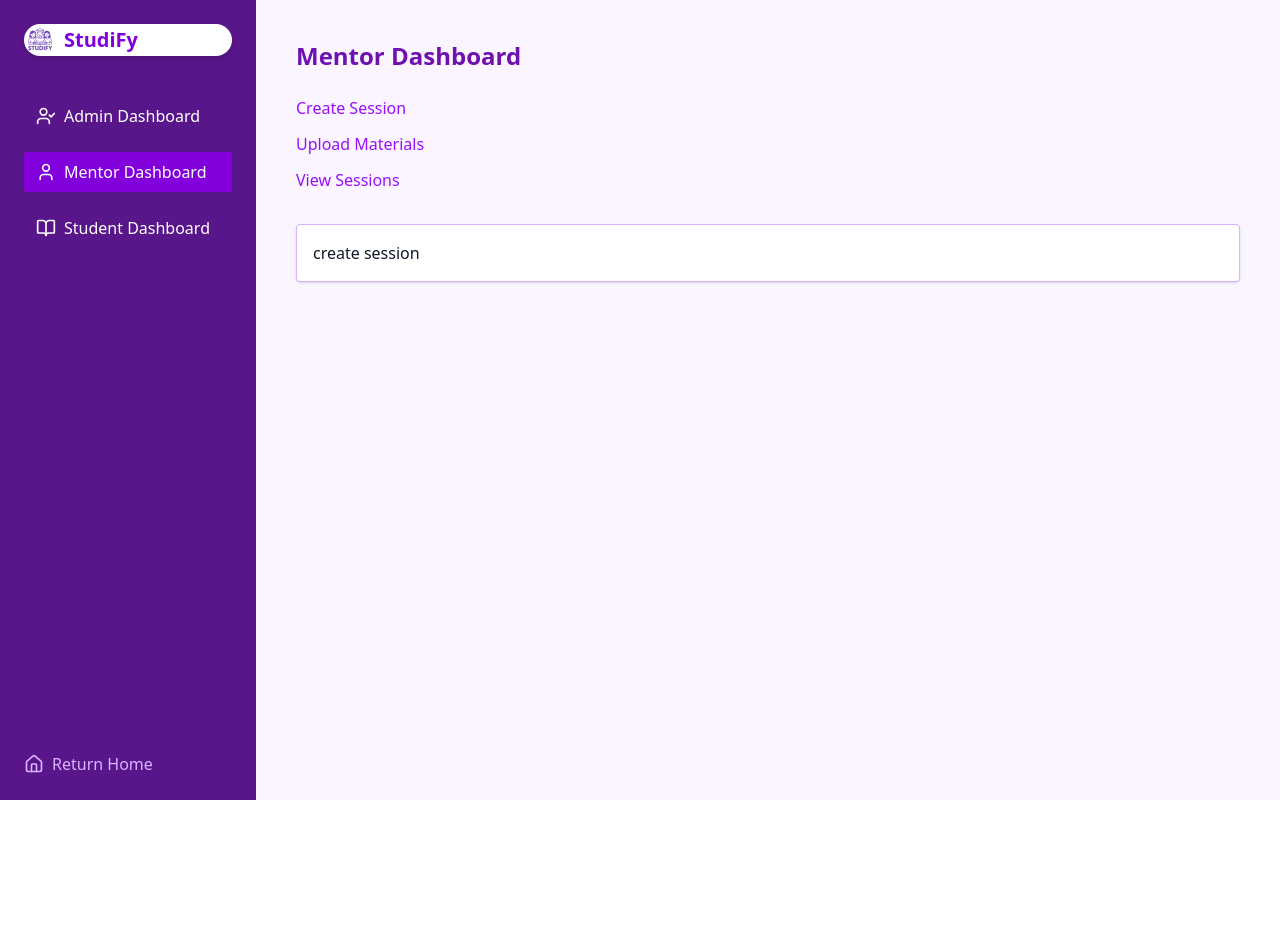
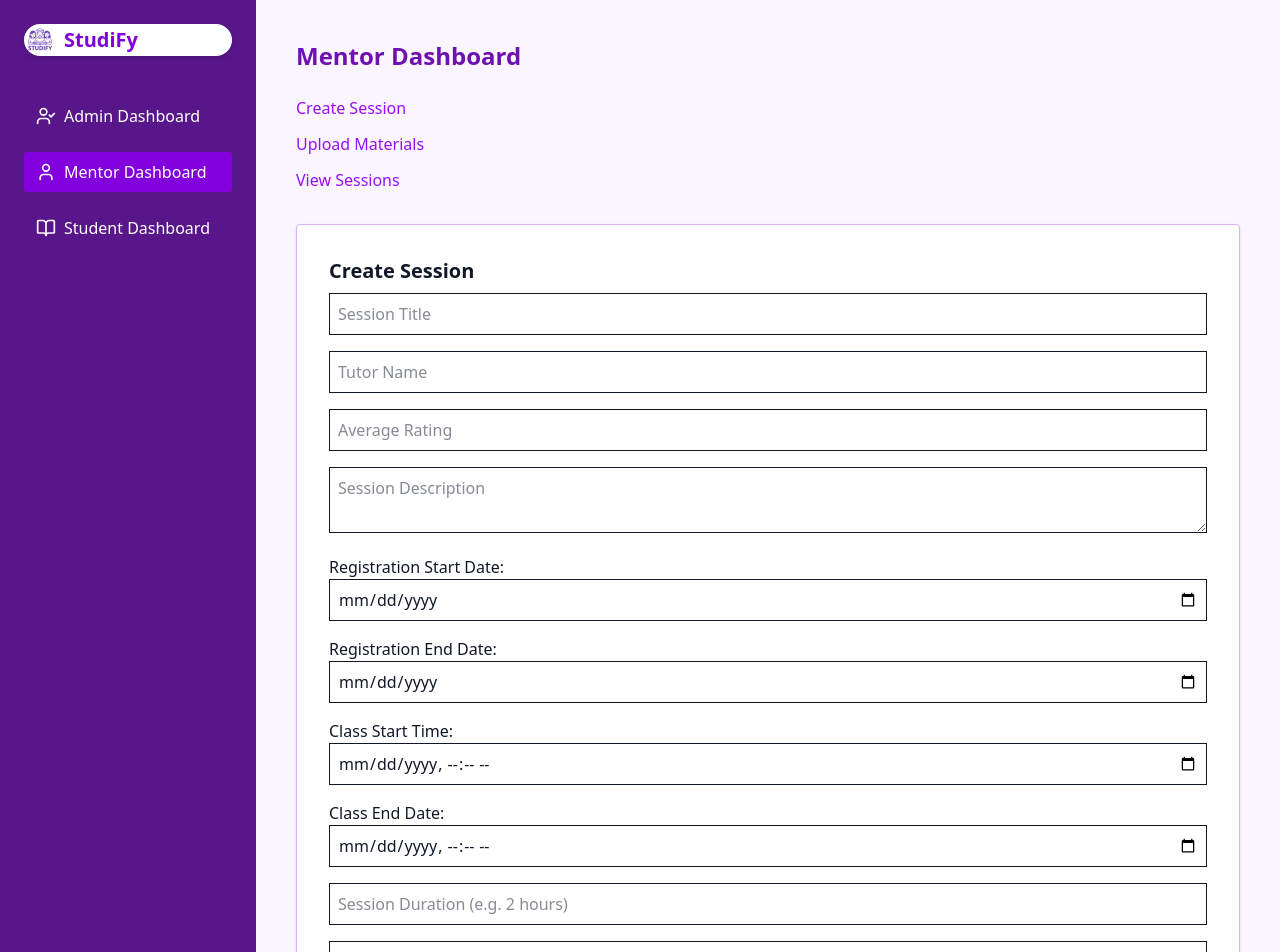
Before and after one commit to Sumyta-Bentey-Habib/Studify, a React (Vite) app: page /dashboard/mentor/create-session in a window 1280 px wide. Shown: the top 952 px of the page. Before the commit the page ends 800 px from the top, so only its background shows below. Built offline with nearby package versions, Linux system fonts and the light colour scheme; no server answers.

Commit message:
created sessions

```diff
--- /dev/null
+++ b/src/hooks/useAxios.js
@@ -0,0 +1,11 @@
+import axios from 'axios';
+
+const useAxios = () => {
+  const instance = axios.create({
+    baseURL: 'http://localhost:3000',
+  });
+
+  return instance;
+};
+
+export default useAxios;
--- a/src/users/mentor/CreateSession.jsx
+++ b/src/users/mentor/CreateSession.jsx
@@ -1,12 +1,166 @@
-import React from 'react';
+import React, { useState } from "react";
+import useAxios from "../../hooks/useAxios";
+import Swal from "sweetalert2";
 
 const CreateSession = () => {
-    return (
-        <div>
-            create session
+  const axios = useAxios();
 
-        </div>
-    );
+  const [form, setForm] = useState({
+    title: "",
+    tutorName: "",
+    averageRating: "",
+    description: "",
+    registrationStartDate: "",
+    registrationEndDate: "",
+    classStartTime: "",
+    classEndDate: "",
+    duration: "",
+    registrationFee: "",
+  });
+
+  const handleChange = (e) => {
+    setForm({ ...form, [e.target.name]: e.target.value });
+  };
+
+  const handleCreate = async (e) => {
+    e.preventDefault();
+    const payload = {
+      ...form,
+      averageRating: parseFloat(form.averageRating || 0),
+      registrationFee:
+        form.registrationFee.toLowerCase() === "free"
+          ? 0
+          : parseFloat(form.registrationFee || 0),
+      reviews: [],
+      status: "open",
+    };
+    try {
+      const res = await axios.post("/sessions", payload);
+      console.log(res.data);
+      Swal.fire({
+        title: "Success!",
+        text: "Session created successfully.",
+        icon: "success",
+        confirmButtonText: "OK",
+      });
+      setForm({
+        title: "",
+        tutorName: "",
+        averageRating: "",
+        description: "",
+        registrationStartDate: "",
+        registrationEndDate: "",
+        classStartTime: "",
+        classEndDate: "",
+        duration: "",
+        registrationFee: "",
+      });
+    } catch (err) {
+      console.error(err);
+      Swal.fire({
+        title: "Error",
+        text: "Failed to create session. Please try again.",
+        icon: "error",
+        confirmButtonText: "OK",
+      });
+    }
+  };
+
+  return (
+    <div className="p-4">
+      <h2 className="mb-2 text-xl font-bold">Create Session</h2>
+      <form onSubmit={handleCreate} className="space-y-4">
+        <input
+          name="title"
+          placeholder="Session Title"
+          value={form.title}
+          onChange={handleChange}
+          className="w-full p-2 border"
+          required
+        />
+        <input
+          name="tutorName"
+          placeholder="Tutor Name"
+          value={form.tutorName}
+          onChange={handleChange}
+          className="w-full p-2 border"
+          required
+        />
+        <input
+          name="averageRating"
+          placeholder="Average Rating"
+          type="number"
+          step="0.1"
+          min="0"
+          max="5"
+          value={form.averageRating}
+          onChange={handleChange}
+          className="w-full p-2 border"
+        />
+        <textarea
+          name="description"
+          placeholder="Session Description"
+          value={form.description}
+          onChange={handleChange}
+          className="w-full p-2 border"
+        ></textarea>
+        <label>Registration Start Date:</label>
+        <input
+          name="registrationStartDate"
+          type="date"
+          value={form.registrationStartDate}
+          onChange={handleChange}
+          className="w-full p-2 border"
+          required
+        />
+        <label>Registration End Date:</label>
+        <input
+          name="registrationEndDate"
+          type="date"
+          value={form.registrationEndDate}
+          onChange={handleChange}
+          className="w-full p-2 border"
+          required
+        />
+        <label>Class Start Time:</label>
+        <input
+          name="classStartTime"
+          type="datetime-local"
+          value={form.classStartTime}
+          onChange={handleChange}
+          className="w-full p-2 border"
+          required
+        />
+        <label>Class End Date:</label>
+        <input
+          name="classEndDate"
+          type="datetime-local"
+          value={form.classEndDate}
+          onChange={handleChange}
+          className="w-full p-2 border"
+          required
+        />
+        <input
+          name="duration"
+          placeholder="Session Duration (e.g. 2 hours)"
+          value={form.duration}
+          onChange={handleChange}
+          className="w-full p-2 border"
+        />
+        <input
+          name="registrationFee"
+          placeholder="Registration Fee (type 'free' if free)"
+          value={form.registrationFee}
+          onChange={handleChange}
+          className="w-full p-2 border"
+        />
+
+        <button type="submit" className="px-4 py-2 text-white bg-purple-700">
+          Create Session
+        </button>
+      </form>
+    </div>
+  );
 };
 
 export default CreateSession;
```
